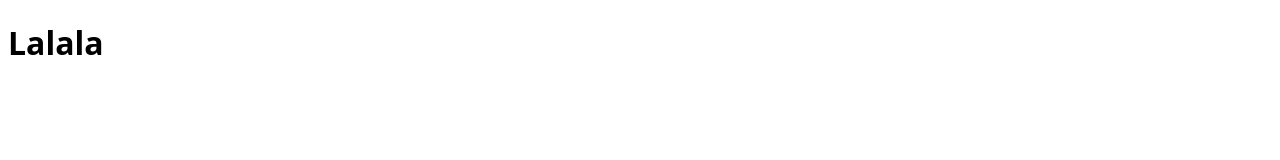
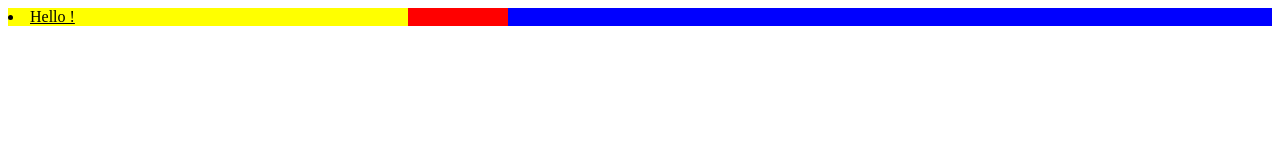
Before and after one commit to chicrock/css-practice, a website: page index.html in a window 1280 px wide. Drawn offline with Linux system fonts and the light colour scheme.

Commit message:
Nesting rules

```diff
--- a/index.html
+++ b/index.html
@@ -8,7 +8,12 @@
     <title>Advanced CSS4</title>
   </head>
   <body>
-    <h1>Lalala</h1>
+    <main>
+      <section>
+        <li><a href="">Hello !</a></li>
+      </section>
+    </main>
+    <!-- <h1>Lalala</h1> -->
     <!-- <nav>
       <ul>
         <li><a href="#">Link</a></li>
--- a/styles.css
+++ b/styles.css
@@ -1,8 +1,32 @@
+main {
+  background-color: blue;
+
+  & section {
+    background-color: red;
+    width: 500px;
+
+    & li {
+      text-decoration: none;
+      background-color: yellow;
+      width: 400px;
+
+      & a {
+        color: black;
+
+        &:hover {
+          font-size: 30px;
+          background-color: color-mod(green alpha(50%));
+        }
+      }
+    }
+  }
+}
+
 h1 {
   /* color: color-mod(#f39c12 alpha(50%)); */
   /* color: #f39c12; */
   /* color: gray(50); */
-  font-family: system-ui;
+  /* font-family: system-ui; */
 }
 
 h1:hover {
```
Also changed, not shown: README.md.
